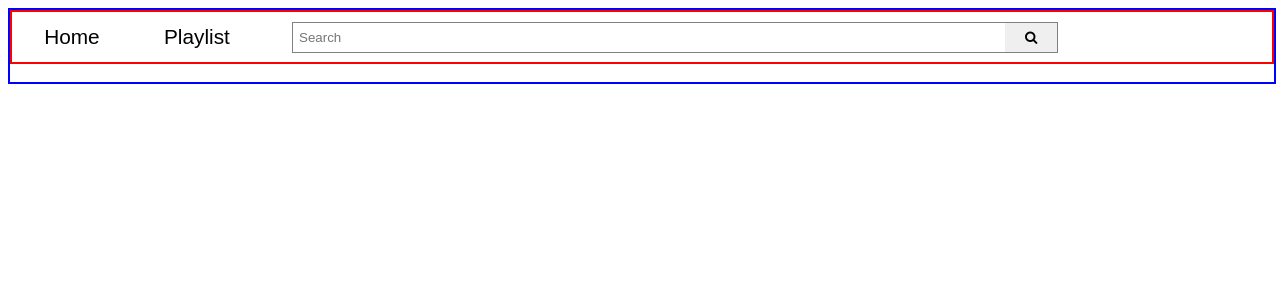
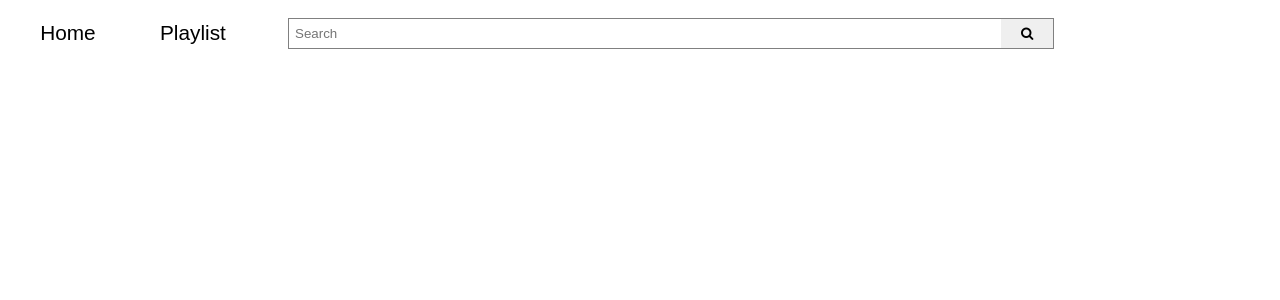
Before and after one commit to dharmil/react-youtube, a React (Create React App) app: page / in a window 1280 px wide. Shown: the top 300 px of the page. Built offline with nearby package versions, Linux system fonts and the light colour scheme.

Commit message:
Use flexbox for the main page as well

```diff
--- a/src/App.css
+++ b/src/App.css
@@ -7,7 +7,7 @@ html {
 .App_container {
   display: flex;
   width: 100vw;
-  border: 2px solid blue;
+  /* border: 2px solid blue; */
   flex-direction: column;
   max-width: 100%;
 }
@@ -15,7 +15,7 @@ html {
 .App_container > .header {
   display: flex;
   flex: 0 0 50px;
-  border: 2px solid red;
+  /* border: 2px solid red; */
   align-items: center;
 }
 
@@ -52,13 +52,13 @@ html {
 .App_container > .content_container {
   display: flex;
   flex: 1 1 auto;
-  border: 2px solid gray;
+  /* border: 2px solid gray; */
 }
 
 .content_container > .right_split {
   display: flex;
   flex: 0 0 500px;
-  border: 2px solid pink;
+  /* border: 2px solid pink; */
   flex-direction: column;
   order: 2;
 }
@@ -121,7 +121,7 @@ html {
   display: flex;
   flex: 0 1 720px;
   padding: 20px;
-  border: 2px dotted violet;
+  /* border: 2px dotted violet; */
 }
 
 .left_split > .video_metadata_container {
@@ -187,3 +187,21 @@ html {
   font-weight: bold;
   margin-bottom: 5px;
 }
+
+.App_container .videos_grid {
+  display: flex;
+  flex-wrap: wrap;
+  justify-content: space-around;
+}
+
+.videos_grid > .video_grid {
+  display: flex;
+  flex-direction: column;
+  flex: 0 0 calc(25% - 20px);
+  padding: 5px;
+}
+
+.video_grid img {
+  width: 320px;
+  height: 180px;
+}
--- a/src/components/Comments.js
+++ b/src/components/Comments.js
@@ -7,7 +7,7 @@ const renderComment = (comment) => {
         <img src = {snippet.authorProfileImageUrl} alt = "avatar" className = "comment_avatar" />
         <div class = "comment_description">
             <span>{snippet.authorDisplayName}</span>
-            <span>{snippet.textDisplay}</span>
+            <span dangerouslySetInnerHTML={{__html: snippet.textDisplay}}></span>
         </div>
     </div>;
 }
--- a/src/components/Search.js
+++ b/src/components/Search.js
@@ -1,6 +1,5 @@
 import React, { Component } from 'react';
 import {connect} from 'react-redux';
-import './../grid.css';
 import {searchYoutube} from '../actions/videos';
 import {getSuggestions} from '../actions/suggestions';
 import debounce from 'debounce';
--- a/src/components/VideoItem.js
+++ b/src/components/VideoItem.js
@@ -5,9 +5,8 @@ import {Link} from 'react-router-dom';
 const VideoItem = props => {
     const video = props.video.snippet;
     const videoLink = `/video/${props.video.id.videoId}`;
-    return <div className = "col-xs-12 col-sm-6 col-md-4 col-lg-3">
+    return <div>
         <div>{video.title}</div>
-        <br />
         <Link to={videoLink}><img src={video.thumbnails.medium.url} alt={video.title} /></Link>
     </div>;
 };
--- a/src/components/VideosList.js
+++ b/src/components/VideosList.js
@@ -2,25 +2,25 @@ import React from 'react';
 import "../grid.css";
 import VideoItem from "./VideoItem";
 import {searchYoutube} from '../actions/videos';
-import {chunk} from './../utils';
+// import {chunk} from './../utils';
 
 const VideosList = (props) => {
-    const videos = chunk(props.videos, 4);
-    const {ui, dispatch} = props;
+    // const videos = chunk(props.videos, 4);
+    const {videos, ui, dispatch} = props;
 
     const onLoadMore = (e) => {
         e.preventDefault();
         dispatch(searchYoutube(ui.query, ((ui.resultType === 'search') ? ui.nextPageToken : '')));
     };
 
-    return <div className="videoslist">
-        {props.videos.length >= 0 && videos.map((row, index) => {
-            return <div className="row" key={index}>
-                        {row.map((video, i) => <VideoItem key = {i} video={video} />)}
+    return <div><div className="videos_grid">
+        {videos.length >= 0 && videos.map((video, index) => {
+            return <div className="video_grid" key={index}>
+                        <VideoItem key = {index} video={video} />
                     </div>;
-        })}
-        <br />
-        {ui.nextPageToken !== '' && <div className = "row center-xs"><input type = "button" value = "Load More" onClick={onLoadMore} /></div>}
+        })}<br />
+    </div>
+    {ui.nextPageToken !== '' && <center><input type = "button" value = "Load More" onClick={onLoadMore} /></center>}
     </div>;
 };
 
```
